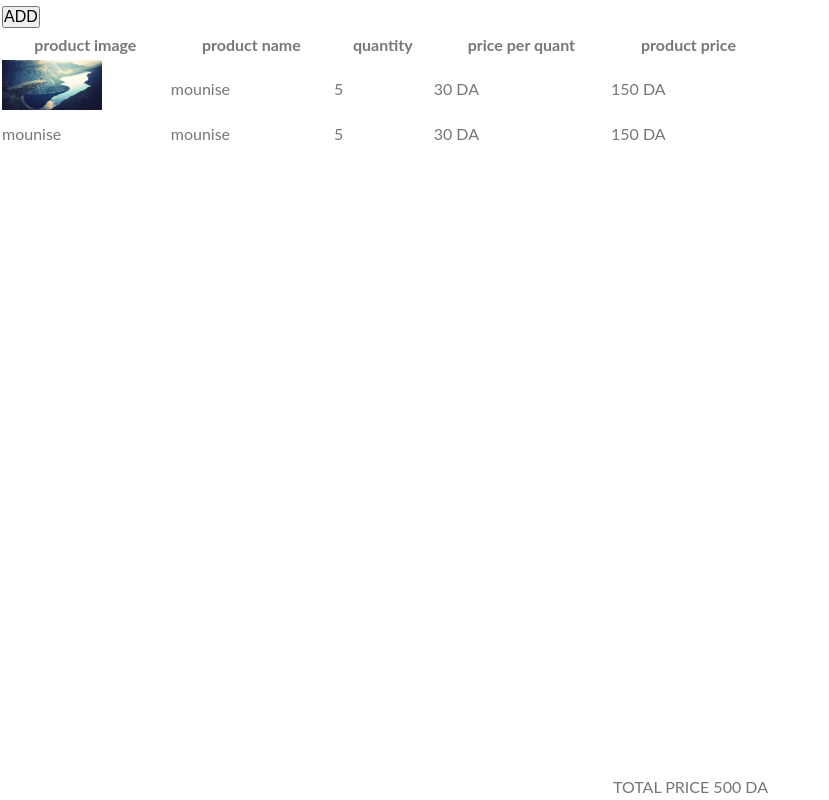
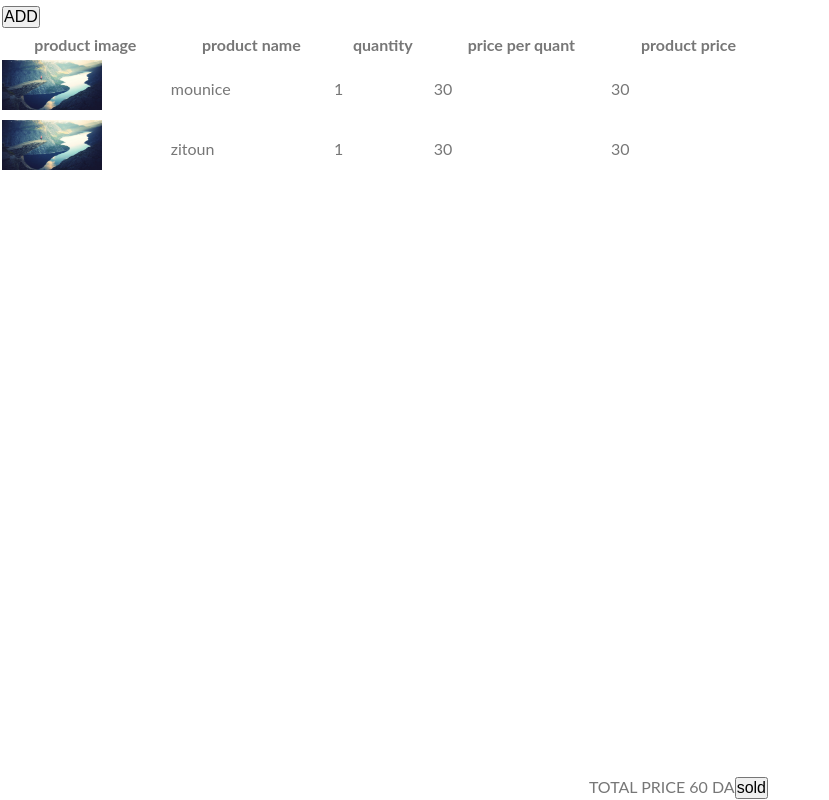
Before and after one commit to feelgeel/ALSAFIR, a React (Create React App) app: page / in a window 1280 px wide. Shown: the whole page, without its empty margins (0-829 px from the left). Built offline with nearby package versions, Linux system fonts and the light colour scheme.

Commit message:
finishing shopping list

```diff
--- a/src/rightSide/RightSide.jsx
+++ b/src/rightSide/RightSide.jsx
@@ -2,9 +2,21 @@ import React from "react";
 import prodImg from "../img/hero-small.jpg"
 
 const RightSide = () => {
-    let products={
-
-    }
+  let totalPrice=0
+    let products=[
+      {
+      prodImg,
+      prodName:"mounice",
+      prodQuant:1,
+      prodPricePerUnit:30,
+    },
+      {
+        prodImg,
+        prodName:"zitoun",
+        prodQuant:1,
+        prodPricePerUnit:30,
+    },
+  ]
   return (
     <div className="rightside">
       <table style={{width:"100%"}}>
@@ -16,23 +28,24 @@ const RightSide = () => {
           <th>price per quant</th>
           <th>product price</th>
         </tr>
-        <tr>
-          <td><img width="100px" height="50px" src={prodImg}/></td>
-          <td>mounise</td>
-          <td>5</td>
-          <td>30 DA</td>
-          <td>150 DA</td>
+        {
+          products.map(dt=>{
+            totalPrice+=dt.prodPricePerUnit*dt.prodQuant
+
+            return <tr>
+          <td><img width="100px" height="50px" src={dt.prodImg}/></td>
+          <td>{dt.prodName}</td>
+          <td>{dt.prodQuant}</td>
+          <td>{dt.prodPricePerUnit}</td>
+          <td>{dt.prodPricePerUnit*dt.prodQuant}</td>
         </tr>
-        <tr>
-        <td>mounise</td>
-        <td>mounise</td>
-          <td>5</td>
-          <td>30 DA</td>
-          <td>150 DA</td>
-        </tr>
+          }
+          )
+        }
       </table>
       <div className="totalPrice">
-        <span>TOTAL PRICE 500 DA</span>
+        <span>TOTAL PRICE {totalPrice} DA</span>
+        <button>sold</button>
       </div>
     </div>
   );
```
